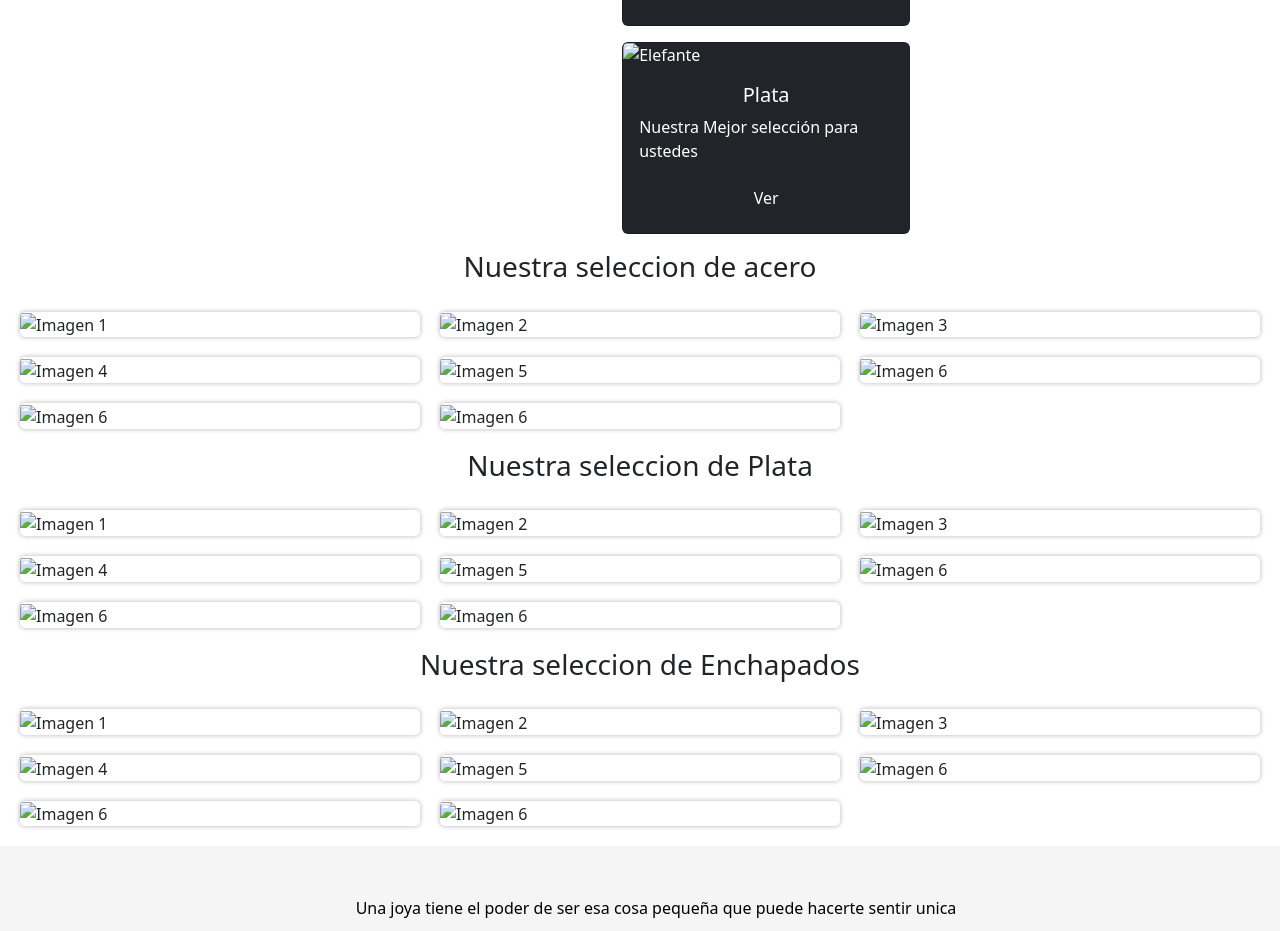
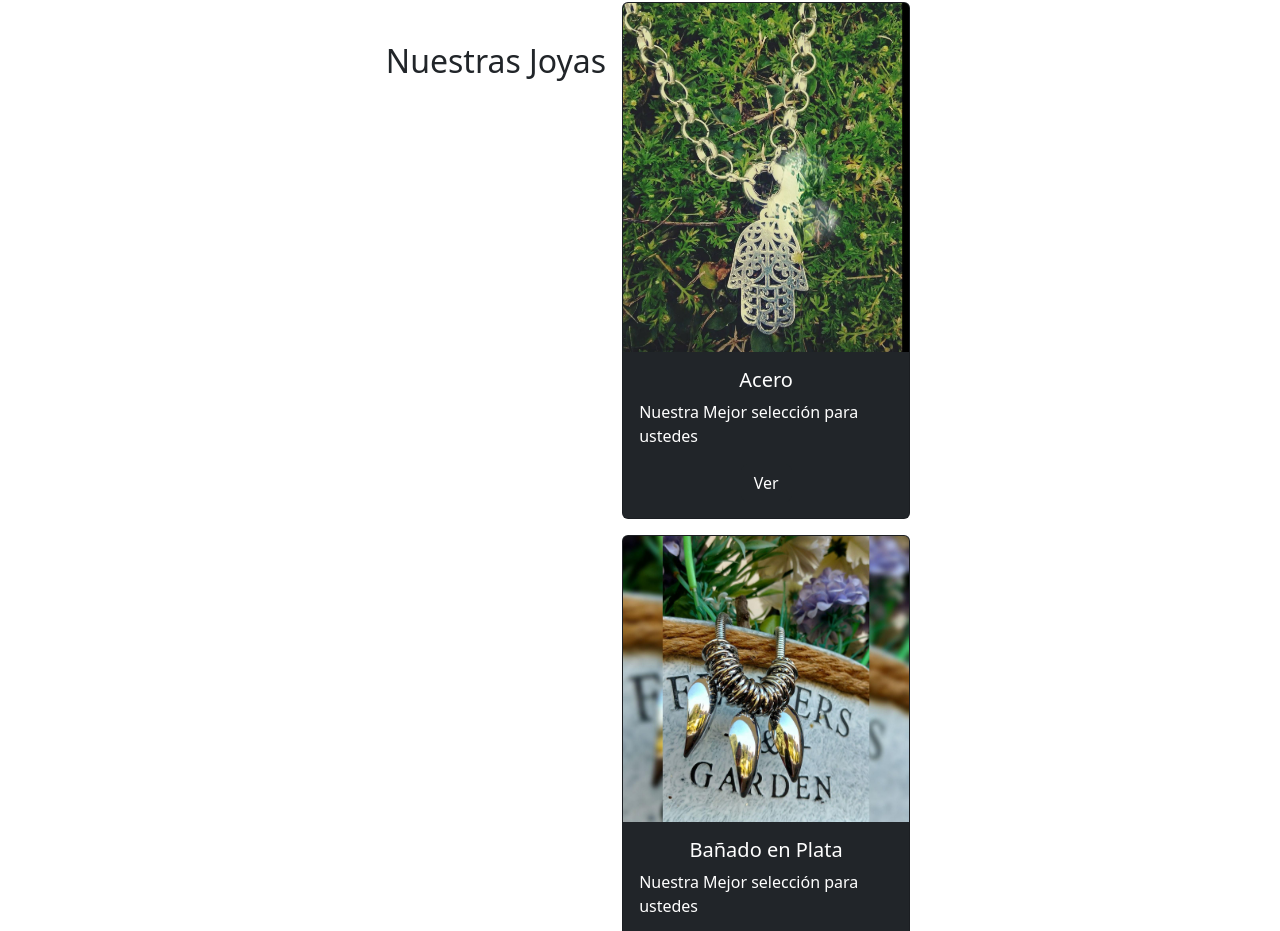
Before and after one commit to ChristianKosak/proyecto-coder, a website: page index.html in a window 1280 px wide. Shown: the part 506-1437 px from the top of the page. Drawn offline with nearby package versions, Linux system fonts and the light colour scheme.

Commit message:
Solucionado

```diff
--- a/index.html
+++ b/index.html
@@ -45,21 +45,21 @@
 
                                     <ul class="navbar-nav text-center">
                                       <li class="nav-item m-3">
-                                        <a class="nav-link active" aria-current="page" href="../Desafio 1/index.html">Inicio</a>
+                                        <a class="nav-link active" aria-current="page" href="index.html">Inicio</a>
 
                                       </li>
                                       <li class="nav-item m-3">
-                                        <a class="nav-link" href="../Desafio 1/pages/acero.html">Acero</a>
+                                        <a class="nav-link" href="pages/acero.html">Acero</a>
                                       </li>
                                       <li class="nav-item m-3">
-                                        <a class="nav-link" href="../Desafio 1/pages/bañadoenplata.html">Bañado en Plata</a>
+                                        <a class="nav-link" href="pages/bañadoenplata.html">Bañado en Plata</a>
                                       </li>
                                       <li class="nav-item m-3">
-                                        <a class="nav-link" href="../Desafio 1/pages/plata.html">Plata</a>
+                                        <a class="nav-link" href="pages/plata.html">Plata</a>
                                       </li>
 
                                       <li class="nav-item m-3">
-                                        <a class="nav-link" href="../Desafio 1/pages/unetenos.html">Unetenos</a>
+                                        <a class="nav-link" href="pages/unetenos.html">Unetenos</a>
                                       </li>
 
                                     </ul>
@@ -87,10 +87,10 @@
               <div id="carouselExampleFade" class="carousel slide carousel-fade">
                 <div class="carousel-inner">
                   <div class="carousel-item active">
-                    <img src="../Desafio 1/img/Carrusel 1.webp" class="d-block w-100" alt="Paga en cuotas">
+                    <img src="img/Carrusel 1.webp" class="d-block w-100" alt="Paga en cuotas">
                   </div>
                   <div class="carousel-item">
-                    <img src="../Desafio 1/img/carrusel 2.webp" class="d-block w-100" alt="Envios a todo el pais">
+                    <img src="img/carrusel 2.webp" class="d-block w-100" alt="Envios a todo el pais">
                   </div>
 
                 <button class="carousel-control-prev" type="button" data-bs-target="#carouselExampleFade" data-bs-slide="prev">
@@ -114,7 +114,7 @@
                 <div class=>
                   <div data-aos="fade-up">
                     <div class="card card text-bg-dark mb-3" style="width: 18rem;">
-                      <img src="../Desafio 1/img/Mano acero6.jpg" class="card-img-top" alt="Collar Corazon">
+                      <img src="img/Mano acero6.jpg" class="card-img-top" alt="Collar Corazon">
                       <div class="card-body d-flex justify-content-center align-items-center flex-column">
                         <h5 class="card-title">Acero</h5>
                         <p class="card-text">Nuestra Mejor selección para ustedes</p>
@@ -124,7 +124,7 @@
                   </div>
                   <div data-aos="fade-right">
                     <div class="card card text-bg-dark mb-3" style="width: 18rem;">
-                      <img src="../Desafio 1/img/Bañado en plara cosa rara.jpg" class="card-img-top" alt="Garras">
+                      <img src="img/Bañado en plara cosa rara.jpg" class="card-img-top" alt="Garras">
                       <div class="card-body d-flex justify-content-center align-items-center flex-column">
                         <h5 class="card-title">Bañado en Plata</h5>
                         <p class="card-text">Nuestra Mejor selección para ustedes</p>
@@ -134,7 +134,7 @@
                   </div>
                   <div data-aos="fade-left">
                     <div class="card card text-bg-dark mb-3" style="width: 18rem;">
-                      <img src="../Desafio 1/img/Elefante plata.jpg" class="card-img-top" alt="Elefante">
+                      <img src="img/Elefante plata.jpg" class="card-img-top" alt="Elefante">
                       <div class="card-body d-flex justify-content-center align-items-center flex-column">
                         <h5 class="card-title">Plata</h5>
                         <p class="card-text">Nuestra Mejor selección para ustedes</p>
@@ -149,30 +149,30 @@
 
               <div class="galeria">
                 <div class="item">
-                  <img src="../Desafio 1/img/Pulsera 1.jpg" alt="Imagen 1">
+                  <img src="img/Pulsera 1.jpg" alt="Imagen 1">
                 </div>
                 <div class="item">
-                  <img src="../Desafio 1/img/pulsera 2.jpg" alt="Imagen 2">
+                  <img src="img/pulsera 2.jpg" alt="Imagen 2">
                 </div>
                 <div class="item">
-                  <img src="../Desafio 1/img/3.jpg" alt="Imagen 3">
+                  <img src="img/3.jpg" alt="Imagen 3">
                 </div>
                 <div class="item">
-                  <img src="../Desafio 1/img/4.jpg" alt="Imagen 4">
+                  <img src="img/4.jpg" alt="Imagen 4">
                 </div>
                 <div class="item">
-                  <img src="../Desafio 1/img/5.jpg" alt="Imagen 5">
+                  <img src="img/5.jpg" alt="Imagen 5">
                 </div>
                 <div class="item">
-                  <img src="../Desafio 1/img/6.jpg" alt="Imagen 6">
+                  <img src="img/6.jpg" alt="Imagen 6">
                 </div>
 
                 <div class="item">
-                    <img src="../Desafio 1/img/7.jpg" alt="Imagen 6">
+                    <img src="img/7.jpg" alt="Imagen 6">
                   </div>
 
                   <div class="item">
-                      <img src="../Desafio 1/img/8.jpg" alt="Imagen 6">
+                      <img src="img/8.jpg" alt="Imagen 6">
                     </div>
                 </div>
               </div>
@@ -181,30 +181,30 @@
 
               <div class="galeria">
                 <div class="item">
-                  <img src="../Desafio 1/img/plata 1.jpg" alt="Imagen 1">
+                  <img src="img/plata 1.jpg" alt="Imagen 1">
                 </div>
                 <div class="item">
-                  <img src="../Desafio 1/img/plata 2.jpg" alt="Imagen 2">
+                  <img src="img/plata 2.jpg" alt="Imagen 2">
                 </div>
                 <div class="item">
-                  <img src="../Desafio 1/img/plata 3.jpg" alt="Imagen 3">
+                  <img src="img/plata 3.jpg" alt="Imagen 3">
                 </div>
                 <div class="item">
-                  <img src="../Desafio 1/img/plata 4.jpg" alt="Imagen 4">
+                  <img src="img/plata 4.jpg" alt="Imagen 4">
                 </div>
                 <div class="item">
-                  <img src="../Desafio 1/img/plata 5.jpg" alt="Imagen 5">
+                  <img src="img/plata 5.jpg" alt="Imagen 5">
                 </div>
                 <div class="item">
-                  <img src="../Desafio 1/img/plata 6.jpg" alt="Imagen 6">
+                  <img src="img/plata 6.jpg" alt="Imagen 6">
                 </div>
 
                 <div class="item">
-                    <img src="../Desafio 1/img/plata 7.jpg" alt="Imagen 6">
+                    <img src="img/plata 7.jpg" alt="Imagen 6">
                   </div>
 
                   <div class="item">
-                      <img src="../Desafio 1/img/plata 8.jpg" alt="Imagen 6">
+                      <img src="img/plata 8.jpg" alt="Imagen 6">
                     </div>
                 </div>
               </div>
@@ -213,30 +213,30 @@
 
               <div class="galeria">
                 <div class="item">
-                  <img src="../Desafio 1/img/baño 1.jpg" alt="Imagen 1">
+                  <img src="img/baño 1.jpg" alt="Imagen 1">
                 </div>
                 <div class="item">
-                  <img src="../Desafio 1/img/baño 2.jpg" alt="Imagen 2">
+                  <img src="img/baño 2.jpg" alt="Imagen 2">
                 </div>
                 <div class="item">
-                  <img src="../Desafio 1/img/baño 3.jpg" alt="Imagen 3">
+                  <img src="img/baño 3.jpg" alt="Imagen 3">
                 </div>
                 <div class="item">
-                  <img src="../Desafio 1/img/baño 4.jpg" alt="Imagen 4">
+                  <img src="img/baño 4.jpg" alt="Imagen 4">
                 </div>
                 <div class="item">
-                  <img src="../Desafio 1/img/baño 5.jpg" alt="Imagen 5">
+                  <img src="img/baño 5.jpg" alt="Imagen 5">
                 </div>
                 <div class="item">
-                  <img src="../Desafio 1/img/baño 6.jpg" alt="Imagen 6">
+                  <img src="img/baño 6.jpg" alt="Imagen 6">
                 </div>
 
                 <div class="item">
-                    <img src="../Desafio 1/img/baño 7.jpg" alt="Imagen 6">
+                    <img src="img/baño 7.jpg" alt="Imagen 6">
                   </div>
 
                   <div class="item">
-                      <img src="../Desafio 1/img/baño 8.jpg" alt="Imagen 6">
+                      <img src="img/baño 8.jpg" alt="Imagen 6">
                     </div>
                 </div>
               </div>
```
